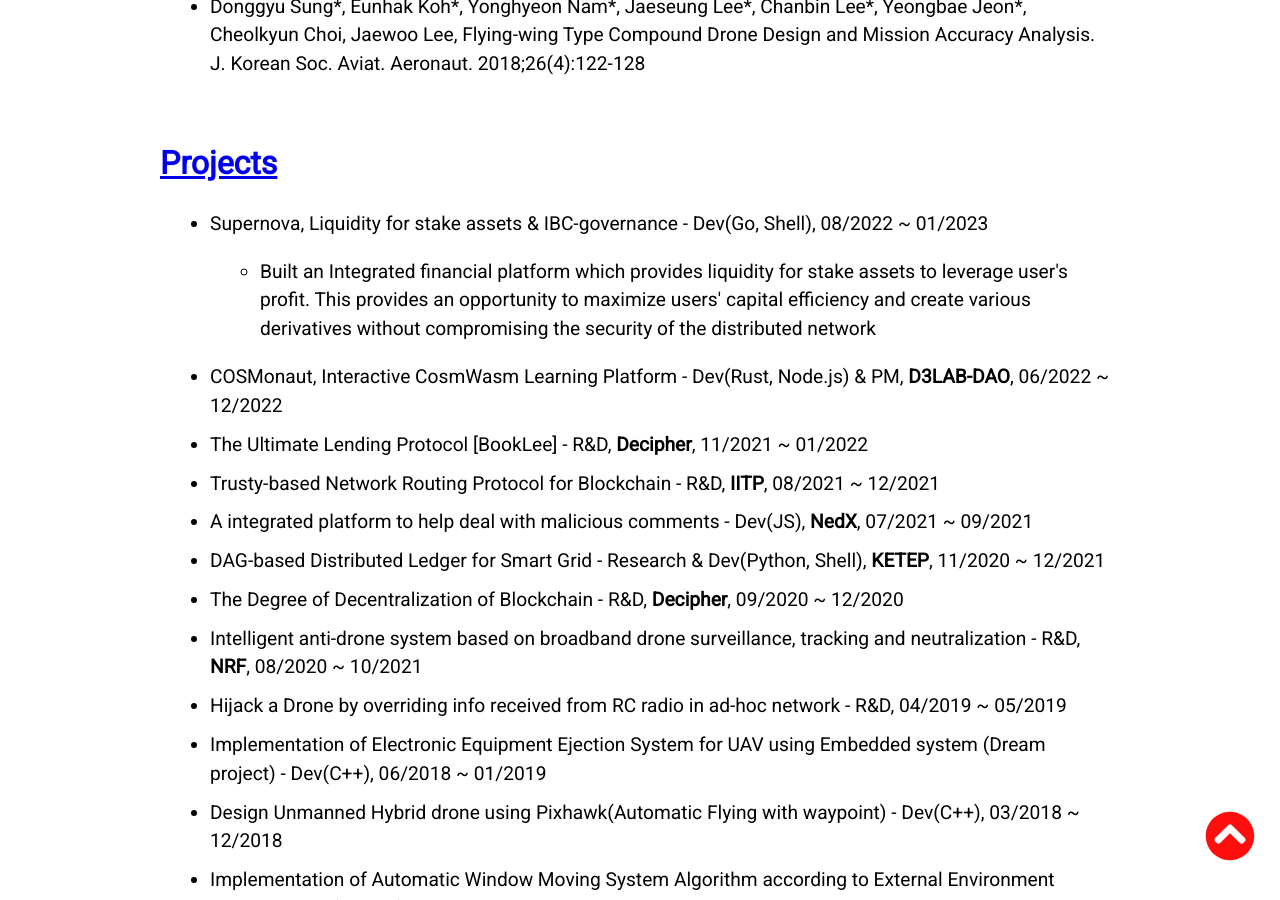
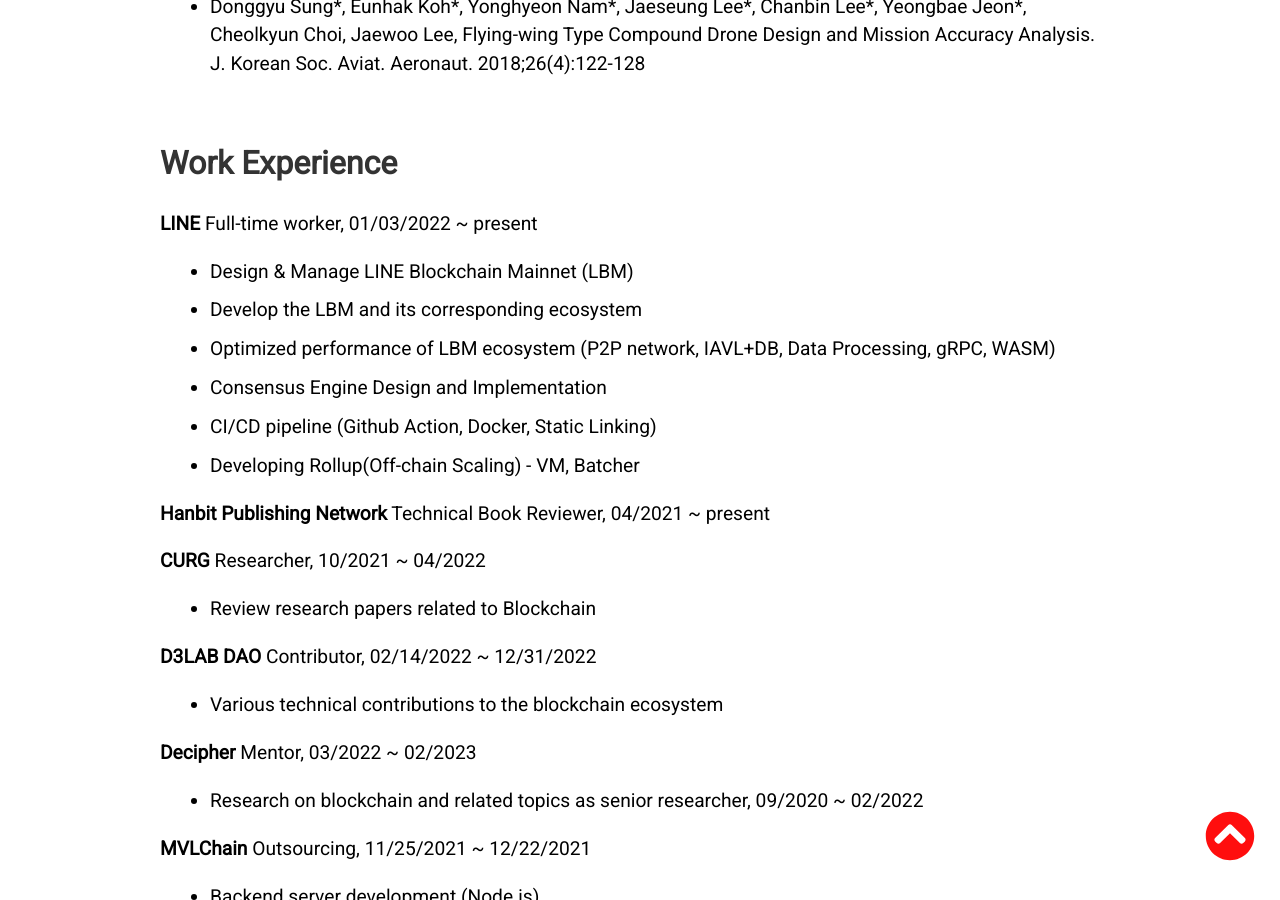
Before and after one commit to tkxkd0159/tkxkd0159.github.io, a Jekyll site: the page built from index.html, in a window 1280 px wide and 900 px high, scrolled down 2650 px. Built offline with Jekyll 4.4.1, drawn with Linux system fonts in a browser that asks for light colours; nearby versions of some CDN libraries; some of the changed text lies outside the part shown.

Commit message:
Update maincon.html

```diff
--- a/_includes/maincon.html
+++ b/_includes/maincon.html
@@ -20,74 +20,6 @@
    </li>
 </ul>
 
-
-<h2 id="projectexperience"><a href="https://ljswiki.notion.site/8ec7216876734c188cb1fea9403d363d?v=22ed2ff0d6ad412c8f7340b161dcb136">Projects</a></h2>
-<ul>
-  <li>
-    Supernova, Liquidity for stake assets & IBC-governance - Dev(Go, Shell), 08/2022 ~ 01/2023
-    <ul>
-      <li>
-        Built an Integrated financial platform which provides liquidity for stake assets to leverage user's profit. This provides an opportunity to maximize users' capital efficiency and create various derivatives without compromising the security of the distributed network
-      </li>
-    </ul>
-  </li>
-  <li>
-    COSMonaut, Interactive CosmWasm Learning Platform - Dev(Rust, Node.js) & PM, <strong>D3LAB-DAO</strong>, 06/2022 ~ 12/2022
-</li>
-   <li>
-      The Ultimate Lending Protocol [BookLee] - R&D, <strong>Decipher</strong>, 11/2021 ~ 01/2022
-  </li>
-   <li>
-      Trusty-based Network Routing Protocol for Blockchain - R&D, <strong>IITP</strong>, 08/2021 ~ 12/2021
-  </li>
-    <li>
-       A integrated platform to help deal with malicious comments - Dev(JS), <strong>NedX</strong>, 07/2021 ~ 09/2021
-  </li>
-  <li>
-     DAG-based Distributed Ledger for Smart Grid - Research & Dev(Python, Shell), <strong>KETEP</strong>, 11/2020 ~ 12/2021
-  </li>
- <li>
-    The Degree of Decentralization of Blockchain - R&D, <strong>Decipher</strong>, 09/2020 ~ 12/2020
- </li>
-   <li>
-  Intelligent anti-drone system based on broadband drone surveillance, tracking and neutralization - R&D, <strong>NRF</strong>, 08/2020 ~ 10/2021
-    </li>
-  <li>
-    Hijack a Drone by overriding info received from RC radio in ad-hoc network - R&D,
-    04/2019 ~ 05/2019
-  </li>
-    <li>
-      Implementation of Electronic Equipment Ejection System for UAV using
-      Embedded system (Dream project) - Dev(C++), 06/2018 ~ 01/2019
-    </li>
-    <li>
-      Design Unmanned Hybrid drone using Pixhawk(Automatic Flying with waypoint) - Dev(C++),
-      03/2018 ~ 12/2018
-    </li>
-
-  <li>
-    Implementation of Automatic Window Moving System Algorithm according to
-    External Environment Changes - Dev(Verilog), 08/2017 ~ 12/2017
-  </li>
-
-  <li>
-    Design combined wheelchair electric module to replace expensive electric
-    wheelchair (Samsung Tomorrow Solutions Top 100) - Dev(C), 03/2017 ~ 11/2017
-  </li>
-    <li>
-      Boxed-Wing airplane design for Induced drag attenuation, 03/2016 ~ 08/2016
-    </li>
-  <li>
-    Intermeshing-Rotor Helicopter Control using Hexa-Copter controller, 03/2016
-    ~ 11/2016
-  </li>
-
-  <li>
-    Designed wing-length adjustable airplane according to airplane situation,
-    03/2013 ~ 09/2013
-  </li>
-</ul>
-
 <h2 id="workhistory">Work Experience</h2>
 
 <p><strong>LINE</strong> Full-time worker, 01/03/2022 ~ present</p>
@@ -100,6 +32,13 @@
   <li>Developing Rollup(Off-chain Scaling) - VM, Batcher</li>
 </ul>
 
+<p><strong>Hanbit Publishing Network</strong> Technical Book Reviewer, 04/2021 ~ present</p>
+
+<p><strong>CURG</strong> Researcher, 10/2021 ~ 04/2022</p>
+<ul>
+  <li>Review research papers related to Blockchain</li>
+</ul>
+
 <p><strong>D3LAB DAO</strong> Contributor, 02/14/2022 ~ 12/31/2022</p>
 <ul>
   <li>Various technical contributions to the blockchain ecosystem</li>
@@ -109,14 +48,6 @@
 <ul>
   <li>Research on blockchain and related topics as senior researcher, 09/2020 ~ 02/2022</li>
 </ul>
-
-<p><strong>Hanbit Publishing Network</strong> Technical Book Reviewer, 04/2021 ~ present</p>
-
-<p><strong>CURG</strong> Researcher, 10/2021 ~ 04/2022</p>
-<ul>
-  <li>Review research papers related to Blockchain</li>
-</ul>
-
 
 <p><strong>MVLChain</strong> Outsourcing, 11/25/2021 ~ 12/22/2021</p>
 <ul>
@@ -136,9 +67,13 @@
 </ul>
 
 
-<p><strong>Korea University</strong> TA, 09/2020 ~ 12/2020</p>
+<p><strong>Korea University</strong> M.S.</p>
 <ul>
-  <li>Digital System Experiment(KECE210) teaching assistant</li>
+  <li>Digital System Experiment(KECE210) - TA, 09/2020 ~ 12/2020</li>
+  <li>DAG-based Distributed Ledger for Smart Grid - Research & Dev(Python, Shell), <strong>KETEP</strong>, 11/2020 ~ 12/2021</li>
+  <li>Trusty-based Network Routing Protocol for Blockchain - Research, <strong>IITP</strong>, 08/2021 ~ 12/2021</li>
+  <li>Intelligent anti-drone system based on broadband drone surveillance, tracking and neutralization - Research, <strong>NRF</strong>, 08/2020 ~ 10/2021</li>
+  <li>The Degree of Decentralization of Blockchain - Research, 09/2020 ~ 12/2020</li>
 </ul>
 
 <p><strong>Hyundai Motor Company</strong> Engineer, 07/2018 ~ 09/2018</p>
@@ -148,10 +83,20 @@
 </ul>
 
 <p>
+  <strong>Helius</strong> UAV Design & Control Engineer,
+  01/2016 ~ 09/2017
+</p>
+<ul>
+  <li>Design Fixed-wing Aircraft &amp; Multi-rotor Drone</li>
+  <li>Designed a security drone system through implement special gadgets for UAV</li>
+  <li>Design and manufacture of small unmanned aerial vehicle systems</li>
+  <li>UAV Stability Analysis and Control</li>
+</ul>
+
+<p>
   <strong>Republic of Korea Army</strong> Server Operator(Signal Corps),
-  01/2014 ~ 10/2016
+  01/2014 ~ 10/2015
 </p>
-
 <ul>
   <li>Server Maintenance</li>
 
@@ -160,18 +105,54 @@
   <li>Network Security Monitoring</li>
 </ul>
 
-<p>
-  <strong>Helius</strong> UAV Design & Control Engineer,
-  03/2013 ~ 02/2017
-</p>
+<h2 id="projectexperience"><a href="https://ljswiki.notion.site/8ec7216876734c188cb1fea9403d363d?v=22ed2ff0d6ad412c8f7340b161dcb136">Personal Projects</a></h2>
+<ul>
+  <li>
+    Supernova, Liquidity for stake assets & IBC-governance - Dev(Go, Shell), 08/2022 ~ 01/2023
+    <ul>
+      <li>
+        Built an Integrated financial platform which provides liquidity for stake assets to leverage user's profit. This provides an opportunity to maximize users' capital efficiency and create various derivatives without compromising the security of the distributed network
+      </li>
+    </ul>
+  </li>
+  <li>
+    COSMonaut, Interactive CosmWasm Learning Platform - Dev(Rust, Node.js) & PM, <strong>D3LAB-DAO</strong>, 06/2022 ~ 12/2022
+  </li>
+  <li>
+      The Ultimate Lending Protocol [BookLee] - R&D, <strong>Decipher</strong>, 11/2021 ~ 01/2022
+  </li>
 
-<ul>
-  <li>Design Fixed-wing Aircraft &amp; Multi-rotor Drone</li>
-  <li>Designed a security drone system through implement special gadgets for UAV</li>
-  <li>Design and manufacture of small unmanned aerial vehicle systems</li>
-  <li>UAV Stability Analysis and Control</li>
+  <li>
+       A integrated platform to help deal with malicious comments - Dev(JS), <strong>NedX</strong>, 07/2021 ~ 09/2021
+  </li>
+  <li>
+      Implementation of Electronic Equipment Ejection System for UAV using
+      Embedded system (Dream project) - Dev(C++), 06/2018 ~ 01/2019
+  </li>
+  <li>
+      Design Unmanned Hybrid drone using Pixhawk(Automatic Flying with waypoint) - Dev(C++),
+      03/2018 ~ 12/2018
+  </li>
+  <li>
+    Implementation of Automatic Window Moving System Algorithm according to
+    External Environment Changes - Dev(Verilog), 08/2017 ~ 12/2017
+  </li>
+  <li>
+    Design combined wheelchair electric module to replace expensive electric
+    wheelchair (Samsung Tomorrow Solutions Top 100) - Dev(C), 03/2017 ~ 11/2017
+  </li>
+    <li>
+      Boxed-Wing airplane design for Induced drag attenuation, 03/2016 ~ 08/2016
+    </li>
+  <li>
+    Intermeshing-Rotor Helicopter Control using Hexa-Copter controller, 03/2016
+    ~ 11/2016
+  </li>
+  <li>
+    Designed wing-length adjustable airplane according to airplane situation,
+    03/2013 ~ 09/2013
+  </li>
 </ul>
-
 
 <h2 id="education">Education</h2>
 
```
